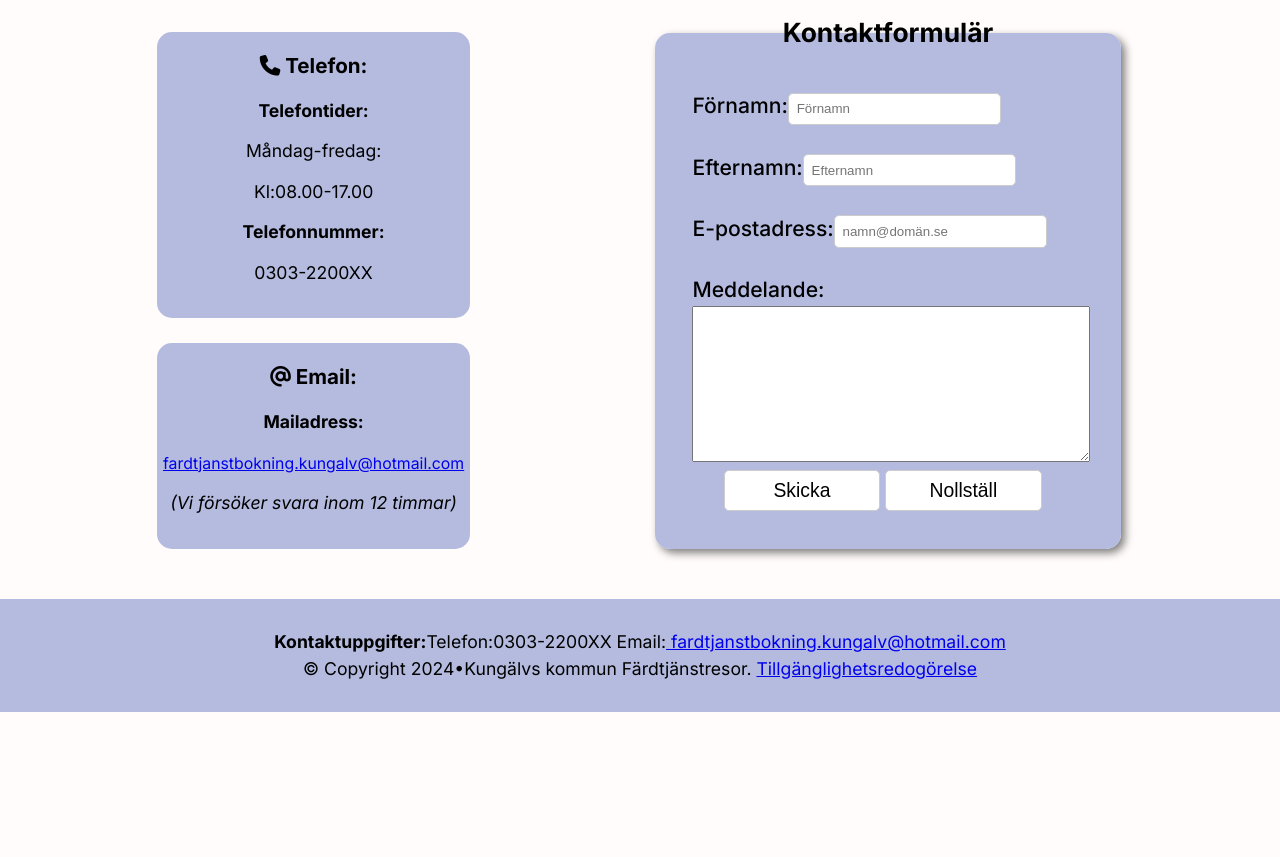
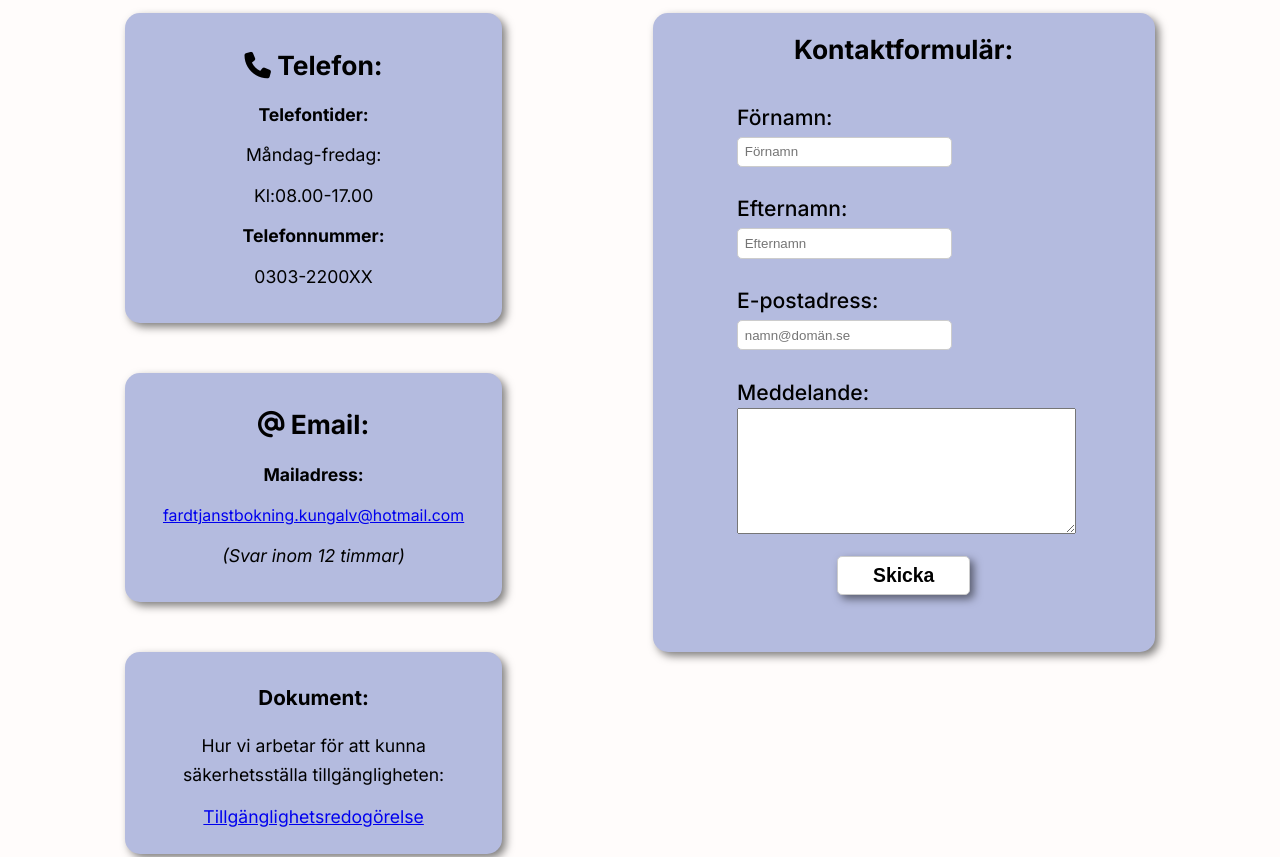
Before and after one commit to thne1900/projekt3.2webbplats, a plain HTML site: page contact.html in a window 1280 px wide. Shown: the part 300-1157 px from the top of the page. Before the commit the page ends 1020 px from the top, so only its background shows below. Drawn offline with Linux system fonts and the light colour scheme.

Commit message:
Ändrat och tagit bort

```diff
--- a/CSS/cancel.css
+++ b/CSS/cancel.css
@@ -146,7 +146,8 @@ a "pointing finger", sizes and margin.*/
 .close {margin: 1em 1.5em;
     padding: 10px 15px;
     background-color: #D3E6FE;
-    text-align: center;}
+    text-align: center;
+/*margin-left:20%;*/}
 
 /*The cross on the close button gets size, design, position and placement.*/
 .cross1 {width: 25px;
--- a/CSS/contact.css
+++ b/CSS/contact.css
@@ -180,80 +180,107 @@ bold style and centered text.*/
         font-weight: bold;
         text-align: center;}
 
-/*The element has been placed with grid area, background color, margins, rounded edges, centered text and line height.*/
+/*The element has been placed with grid area, background color, margins, rounded edges,
+centered text,line height, padding and box-shadow.*/
 .phone {grid-area:2/1/3/1;
-        margin-left: 25%;
-        margin-right: 25%;
+        margin-left: 20%;
+        margin-right: 20%;
         background-color: #B4BBDF;
         border-radius: 15px;
-        margin-bottom: 4%;
+        margin-bottom: 8%;
         text-align: center;
         line-height: 1.3;
-        margin-top: 3%;}
+        padding-top: 2%;
+        box-shadow: 4px 4px 8px rgba(0, 0, 0, 0.5);}
 
-/* The element has been placed with grid area, background color, margins, rounded edges, centered text and line height.*/
+/* The element has been placed with grid area, background color, margins, rounded edges,
+centered text, line height padding and box-shadow.*/
 .email {grid-area:3/1/4/1;
-        margin-left: 25%;
-        margin-right: 25%;
+        margin-left: 20%;
+        margin-right: 20%;
         background-color: #B4BBDF;
         border-radius: 15px;
         text-align: center;
         line-height: 1.3;
-        margin-bottom: 8%;}
+        margin-bottom: 8%;
+        padding-top:2%;
+        box-shadow: 4px 4px 8px rgba(0, 0, 0, 0.5);}
 
 /*The link has been given text size.*/
 .email a{font-size:0.9em;}
 
-/*The form has been placed with a grid area.*/
-form {grid-area:2/2/4/2;margin-right: 25%;margin-bottom: 8%;}
+/* The element has been placed with grid area, background color, margins, rounded edges,
+centered text, line height paddings and box-shadow.*/
+.document {grid-area:4/1/5/1;
+    margin-left: 20%;
+    margin-right: 20%;
+    background-color: #B4BBDF;
+    border-radius: 15px;
+    text-align: center;
+    line-height: 1.3;
+    margin-bottom: 8%;
+    padding-bottom: 4%;
+    padding-top: 2%;
+    box-shadow: 4px 4px 8px rgba(0, 0, 0, 0.5);}
 
-/*The element has been given a background color, rounded edges, padding and shading.*/
-fieldset {background-color: #B4BBDF;
-        border-radius: 15px;
-        border:0;
-        padding:8%;
-        box-shadow: 4px 4px 8px rgba(0, 0, 0, 0.5);}
+/*The text has been given font size, padding and line height.*/
+.document p{font-size: 1em;
+    padding-left:4%;
+    padding-right: 4%;
+    line-height: 1.6; }
 
-/*The element has been given text size, centered text and bold style.*/
-legend {font-size: 1.5em; text-align: center; font-weight: bold;}
+/*The form has been placed with a grid area and given margin.*/
+form {grid-area:2/2/4/2;
+    margin-right: 20%;}
+
+/*The form has properties of background color, rounded edges, padding and shading.*/
+#form {background-color: #B4BBDF;
+    border-radius: 15px;
+    padding-left:8%;
+    padding-right:8%;
+    padding-bottom: 4%;
+    box-shadow: 4px 4px 8px rgba(0, 0, 0, 0.5);}
+
+/*The element does not show any borders and has been given padding.*/
+fieldset {border:0;
+        padding:8%;}
+
+/*The element has been given text size, centered text, bold style and padding.*/
+legend {font-size: 1.5em;
+    text-align: center;
+    font-weight: bold;
+    padding-top:5%;}
 
 /*The elements have been given text size and bold style.*/
 label {font-size: 1.2em; font-weight:500;}
 
-/*The elements have received padding, colored rounded edges.*/
+/*The elements have received padding, colored rounded edges, width and height.*/
 input {padding:2%;
     border:1px solid #ccc;
-    border-radius: 5px;width:50%; height:auto;}
+    border-radius: 5px;
+    width:60%;
+    height:auto;}
 
-/*The button has been given width, height, background color, margin, text size and bold style.*/
+/*The button has been given width, height, background color, margins, text size, bold style and
+box shadow.*/
 #send {width:40%;
     height:auto;
     background-color: white;
-    margin-left: 8%;
+    margin-left: 30%;
+    margin-top: 4%;
     font-size: 1.1em;
-    font-weight: 500;}
+    font-weight: bold;
+    box-shadow: 4px 4px 8px rgba(0, 0, 0, 0.5);}
 
 /*The button has been given a background color and a "pointing finger" when hovering.*/
-#send:hover  {background-color: rgb(83, 135, 191);
+#send:hover {background-color: rgb(83, 135, 191);
     cursor: pointer;}
-
-/*The button has been given width, height, background color, margin, text size and bold style.*/
-#reset {width:40%;
-    height:auto;
-    background-color: white;
-    margin-right:8%;
-    font-size: 1.1em;
-    font-weight: 500;}
-
-/*The button has been given a background color and a "pointing finger" when hovering.*/
-#reset:hover  {background-color: rgb(83, 135, 191);
-        cursor: pointer;}
 
 /* The text box has been given width and height.*/
 textarea {width:100%; height: auto;}
 
 /*Footer has been placed with a grid area.*/
-.footer {grid-area:4/1/5/3;}
+.footer {grid-area:5/1/6/3;}
 
 /*The content in the footer has been given text size, background color, padding, centered text and margin.*/
 footer {font-size: 1em;
@@ -284,6 +311,13 @@ and elements have been given a different text size and margins.*/
     h1 {font-size: 2em;}
     .phone {font-size: 1em;margin-left:15%;margin-right:15%;}
     .email {font-size: 1em;margin-left:15%;margin-right:15%;}
+    .email a {font-size: 0.8em;}
+    .document {font-size: 0.9em;margin-left:15%;margin-right:15%;}
+    input {width:80%; height:auto;}
+    textarea {width:90%; height: auto;}
+    h2{font-size: 1.4em;}
+    legend{font-size: 1.3em;}
+
 }
 /*Media rule with a breakpoint of 600 pixels: the logo becomes hidden and another one becomes visible,
 header has been given a different size and position, elements have been given a different position in the column,
@@ -296,10 +330,15 @@ changed text size and sharp edges.*/
         .intro {grid-area:1/1/2/3;margin-left:8%; margin-right:8%;font-size: 1.1em;}
         .phone {grid-area:2/1/3/3;margin-left:4%; margin-right:4%;border-radius: 0;}
         .email {grid-area:3/1/4/3;margin-left:4%; margin-right:4%;border-radius: 0;}
-        form {grid-area:4/1/5/3;margin-left:auto;margin-right:auto;margin-bottom: 8%;}
+        .document {grid-area: 5/1/6/3;border-radius: 0;}
+        .document p{font-size:0.9em;padding-left:8%;padding-right: 8%;}
+        form {grid-area:4/1/5/3;margin-left:4%;margin-right:4%;margin-bottom: 8%;}
+        #form {border-radius: 0;}
+        h2 {font-size: 1.3em;}
         fieldset {border-radius: 0;}
         legend {font-size: 1.3em;}
         label{font-size: 1.1em;}
-        .footer {grid-area:5/1/6/3;}
+        input{width:95%; height:auto;}
+        .footer {grid-area:6/1/7/3;}
         footer {font-size: 0.7em;}
 }
--- a/CSS/index.css
+++ b/CSS/index.css
@@ -92,11 +92,13 @@ margin-bottom: 4%;
 text-shadow: 4px 4px 6px rgb(0,0,0,0.9);}
 
 /*The legend has been given a bold style, centered text and font-size.*/
-legend {font-weight: 500;
-text-align: center; font-size: 1.3em;}
+legend {font-weight: bold;
+    text-align: center;
+    font-size: 1.3em;}
 
 /*Fieldset has been given no border and padding.*/
-fieldset {border:0; padding:8%;}
+fieldset {border:0;
+        padding:8%;}
 
 /*A grid container with rows, columns and gaps in between.*/
 .grid-container {display: grid;
@@ -154,17 +156,25 @@ section button {color:black;
         margin-top: 4%;}
 
 /*When hovering over buttons, the background color becomes blue and a "pointing finger"*/
-button:hover {background-color: rgb(83, 135, 191);cursor: pointer;}
+button:hover {background-color: rgb(83, 135, 191);
+    cursor: pointer;}
 
-/*the element label in the form has been given text size and bold style.*/
-form label {font-size: 1.2em; font-weight: 500;}
+/*the element label in the form has been given text size, bold style and margin.*/
+form label {font-size: 1.2em;
+    font-weight: 500;
+    margin-left: 25%;}
 
-/*The input elements have received padding and a rounded colored edge.*/
+/*The input elements have received padding, a rounded colored edge, width, height, flexbox and margin.*/
 form input {padding:2%;
     border:1px solid #ccc;
     border-radius: 5px;
-    width:40%;
-    height:auto;}
+    width:50%;
+    height:auto;
+    display: flex;
+    justify-content: center;
+    align-items: center;
+    margin-left: auto;
+    margin-right: auto;}
 
 /*The text has been given text size, bold style and line height.*/
 .logintext {font-size: 1em;
@@ -188,12 +198,14 @@ form input {padding:2%;
 /*Footer has been placed with a grid area.*/
 .footer {grid-area:4/1/5/4;}
 
-/*The content in the footer has been given text size, background color, padding, centered text and margin.*/
+/*The content in the footer has been given text size, background color, padding, centered text, margin
+and line-height.*/
 footer {font-size: 1em;
     background-color: #B4BBDF;
     padding:1%;
     text-align: center;
-    margin-bottom:0;}
+    margin-bottom:0;
+    line-height:1;}
 
 /*Media rule for break point at 1024px to 600px: Headings got different sizes and placement.
 Sections, the form, text and buttons have been given a different location and appearance.*/
@@ -203,9 +215,9 @@ Sections, the form, text and buttons have been given a different location and ap
         h2{font-size:1.5em;}
         h3 {font-size: 1.3em;}
         .login {grid-area:1/1/2/4; margin-left:15%;margin-right:15%;}
-        form label {/*padding-left:auto;padding-right:auto;*/ font-size: 1.1em;}
-        form input {padding:1%;}
+        form label {font-size: 1.1em;}
         .click-login {margin-left: 33%;}
+        .click-contact{margin-left: 33%;}
         .logintext {margin-left: 20%; margin-right: 20%;}
         .new {grid-area:3/1/4/4; margin-left:15%; margin-right:15%; max-width:100%; height:auto;}
     }
@@ -226,12 +238,11 @@ text sizes change, some elements become hidden and some elements get different p
     h3 {font-size: 0.9em; font-weight: bold;}
     .logintext {display: none;}
     form label{font-size: 0.9em;}
-    form input {padding:1%;}
     .login {border-radius:0; grid-area:1/1/2/4; margin-left:4%; margin-right:4%;padding:8%;}
     .new {grid-area: 3/1/4/4; margin-left:4%; margin-right:4%; border-radius:0;}
     .newtext { font-size: 1em;}
     .click-login{font-size: 1em; margin-left: 33%;}
     .click-contact {margin-left: 30%;font-size: 1em;}
     .footer {grid-area:5/1/6/4;}
-    footer {font-size:0.7em;}
+    footer {font-size:0.9em;}
 }
--- a/contact.html
+++ b/contact.html
@@ -17,14 +17,13 @@
 <header>
     <a href="mypages.html"><img src="bilder/logga.png" id="logo" alt="Svart bil med text"></a><!--Logo for desktop and tablet-->
     <a href="mypages.html"><img src="bilder/bil.png" id="car" alt="Svart bil"></a><!--Logo for mobile phone-->
-        <!--<div class="menu.resp">Class containing menu navigation-->
-            <button class="menu-btn open" id="open-menu"><!--menu button to drop down the menu-->
+            <button class="menu-btn open" id="open-menu"><!--menu-button to drop down the menu-->
                <span class="menu-icon"><!--designing the appearance of the menu-->
                    <span class="bars"></span>
                    <span class="bars"></span>
                    <span class="bars"></span>
                </span>
-               <span class="menu-text">MENY</span><!--text visible for menu-->
+               <span class="menu-text">MENY</span>
            </button>
            <nav id="nav-menu"><!--navigation menu-->
                <button class="menu-btn close" id="close-menu"><!--Button to close the menu-->
@@ -32,7 +31,7 @@
                        <span class="bars cross1"></span>
                        <span class="bars cross2"></span>
                    </span>
-                   <span class="menu-text">STÄNG MENY</span><!--text that appears to close-->
+                   <span class="menu-text">STÄNG MENY</span>
                </button>
 <ul class="menu"><!--An unsorted list of the menu choices with icons.-->
     <li><a href="mypages.html"><i class="fa-solid fa-user"></i> Mina sidor</a></li>
@@ -42,14 +41,11 @@
     <li><a href="contact.html"><i class="fa-regular fa-envelope"></i> Kontakta oss</a></li>
     </ul>
     </nav>
-    <script>//javascript for functions for menu navigation.
-        //Variables to access the respective id:
+    <script>//javascript for functions for menu navigation at smaller screen.
            let openButton = document.getElementById("open-menu");
            let closeButton = document.getElementById("close-menu");
-           //added event listeners on the elements
            openButton.addEventListener('click', toggleMenu);
            closeButton.addEventListener('click', toggleMenu);
-           //Function that tells what the menu should do when it is hidden or visible.
            function toggleMenu() {
                let navMenuElement = document.getElementById("nav-menu");
                let style = window.getComputedStyle(navMenuElement);
@@ -60,7 +56,6 @@
                }
            }
        </script>
-       <!--</div>-->
     </header>
     <!--Figure element for image with an overlying main heading.-->
     <figure class="header-pic">
@@ -78,7 +73,7 @@ Då kan du nå oss via telefon, email eller fyll i kontaktformuläret nedan.
 </p>
 <!--Aside element containing title, icon and text.-->
 <aside class="phone">
-<h3><i class="fa-solid fa-phone"></i> Telefon:</h3>
+<h2><i class="fa-solid fa-phone"></i> Telefon:</h2>
 <p><strong>Telefontider:</strong></p>
 <p>Måndag-fredag:</p>
 <p>Kl:08.00-17.00</p>
@@ -87,38 +82,43 @@ Då kan du nå oss via telefon, email eller fyll i kontaktformuläret nedan.
 </aside>
 <!--Aside element containing title, icon and text.-->
 <aside class="email">
-<h3><i class="fa-solid fa-at"></i> Email:</h3>
+<h2><i class="fa-solid fa-at"></i> Email:</h2>
 <p><strong>Mailadress:</strong></p>
 <a href="mailto:thne1900@student.miun.se"> fardtjanstbokning.kungalv@hotmail.com</a>
-<p><em>(Vi försöker svara inom 12 timmar)</em></p>
+<p><em>(Svar inom 12 timmar)</em></p>
+</aside>
+<!--Aside element containing title and text.-->
+<aside class="document">
+    <h3>Dokument:</h3>
+    <p>Hur vi arbetar för att kunna säkerhetsställa tillgängligheten:</p>
+    <a href="accessibility.html">Tillgänglighetsredogörelse</a>
     </aside>
 <!--Form containing headings, input fields and buttons.-->
 <form id="form" name="form" method="post" action="mailto:thne1900@student.miun.se">
-    <!--<fieldset style="width:50%;">-->
     <fieldset>
-      <legend>
-        Kontaktformulär
-      </legend>
+      <legend>Kontaktformulär:</legend>
     <label>
-    Förnamn:<input type="text" name="firstnamn" id="firstnamn" placeholder="Förnamn">
+    Förnamn:<br><input type="text" name="firstnamn" id="firstnamn" placeholder="Förnamn">
     </label>
     <br>
     <br>
     <label>
-    Efternamn:<input type="text" name="lastnamn" id="lastnamn" placeholder="Efternamn">
+    Efternamn:<br><input type="text" name="lastnamn" id="lastnamn" placeholder="Efternamn">
     </label>
     <br>
     <br>
     <label>
-    E-postadress:<input type="text" name="epost" id="epost" placeholder="namn@domän.se"></label>
+    E-postadress:<br><input type="text" name="epost" id="epost" placeholder="namn@domän.se">
+    </label>
     <br>
     <br>
     <label>
-    Meddelande:<br>
-    <textarea name="message" id="message" cols="45" rows="10"></textarea></label>
+    Meddelande:
+    <br>
+    <textarea name="message" id="message" cols="45" rows="8"></textarea>
+    </label>
     <br>
     <input type="submit" name="send" id="send" value="Skicka">
-    <input type="reset" name="reset" id="reset" value="Nollställ">
 </fieldset>
     </form>
 <!--Footer element with contact details and availability statement.-->
```
Also changed, not shown: index.html (+6 -4 lines). Lines whose indentation alone changed are shown as unchanged.
